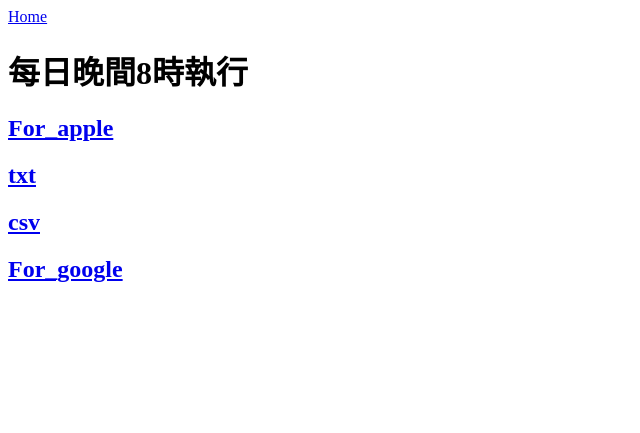
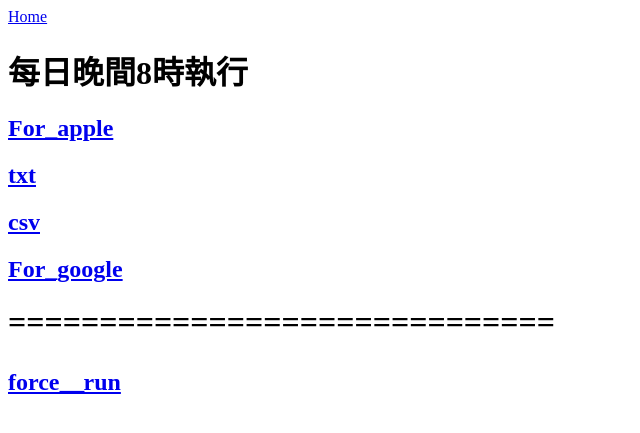
Before and after one commit to richardkuo1999/My_Stock_Page, a Django app: page /Daily_run_Report in a window 1280 px wide. Shown: the top 433 px of the page, without its empty margins (0-640 px from the left). Run offline with Django 5.2, Linux system fonts and the light colour scheme.

Commit message:
[Feat] Force run Daily Report

```diff
--- a/My_Stock_Page/urls.py
+++ b/My_Stock_Page/urls.py
@@ -29,6 +29,7 @@ urlpatterns = [
         download_file_Individual,
         name="Individual",
     ),
+    path("force＿run", force＿run, name="force＿run"),
     path("download/forApple", download_file_apple, name="forApple"),
     path("download/txt", download_file_txt, name="txt"),
     path("download/csv", download_file_csv, name="csv"),
--- a/value_investment/templates/Daily_run_Report.html
+++ b/value_investment/templates/Daily_run_Report.html
@@ -27,6 +27,10 @@
         <a href="download/forgoogle">
             <h2>For_google</h2>
         </a>
+        <h1>==============================</h1>
+        </h1><a href="force＿run">
+            <h2>force＿run</h2>
+        </a>
         <!-- {{ switch.as_p }}
         <button type="submit">{{ switch }}</button> -->
     </form>
--- a/value_investment/views.py
+++ b/value_investment/views.py
@@ -9,7 +9,7 @@ from django.http import FileResponse
 
 
 from value_investment.forms import InputForm
-from value_investment.main.server_main import Individual_search, daily_run
+from value_investment.main.server_main import Individual_search, daily_run, run
 
 
 # Create your views here.
@@ -22,9 +22,6 @@ def Individual(request):
     if request.method == "POST":
         form = InputForm(request.POST)
         if form.is_valid():
-            print(
-                resultsPath.with_name(resultsPath.stem + "_google").with_suffix(".csv")
-            )
             if resultsPath.exists():
                 resultsPath.unlink()
                 resultsPath.with_name(resultsPath.stem + "_apple").with_suffix(
@@ -51,20 +48,31 @@ def Individual(request):
 
 
 thread1 = None
+thread2 = None
+
+
+def force＿run(request):
+    global thread2
+    print("111")
+    if "thread2" not in globals() or thread2 is None:
+        # 线程已完成，可以重新启动
+        thread2 = threading.Thread(target=run)
+        thread2.start()
+    else:
+        print("Thread2 is already running.")
+    return render(request, "Daily_run_Report.html")
 
 
 def Daily_run_Report(request):
     global thread1
-    switch = "開"
     if "thread1" not in globals() or thread1 is None:
         # 线程已完成，可以重新启动
         thread1 = threading.Thread(target=daily_run)
         thread1.start()
-        switch = "關"
     else:
-        print("Thread is already running.")
+        print("Thread1 is already running.")
 
-    return render(request, "Daily_run_Report.html", {"switch": switch})
+    return render(request, "Daily_run_Report.html")
 
 
 def download_file_apple(request):
```
